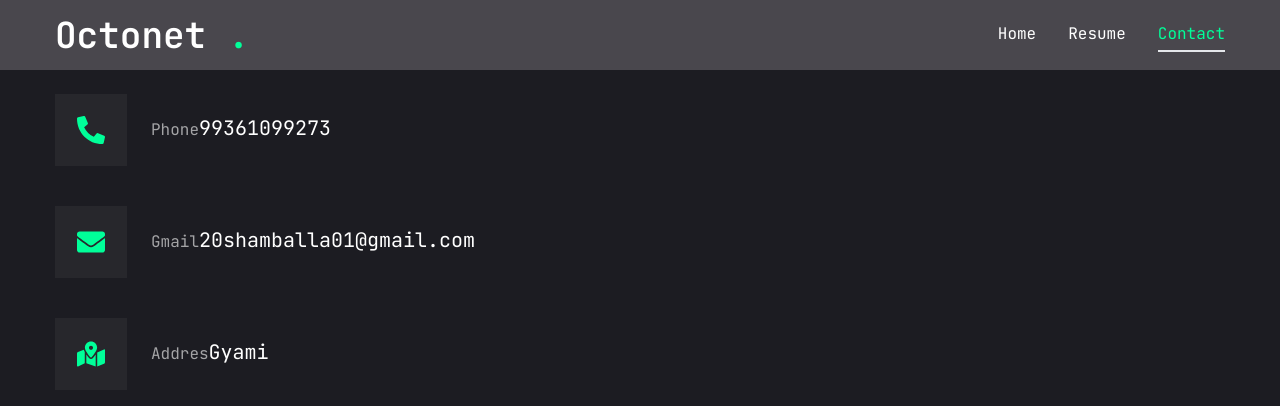
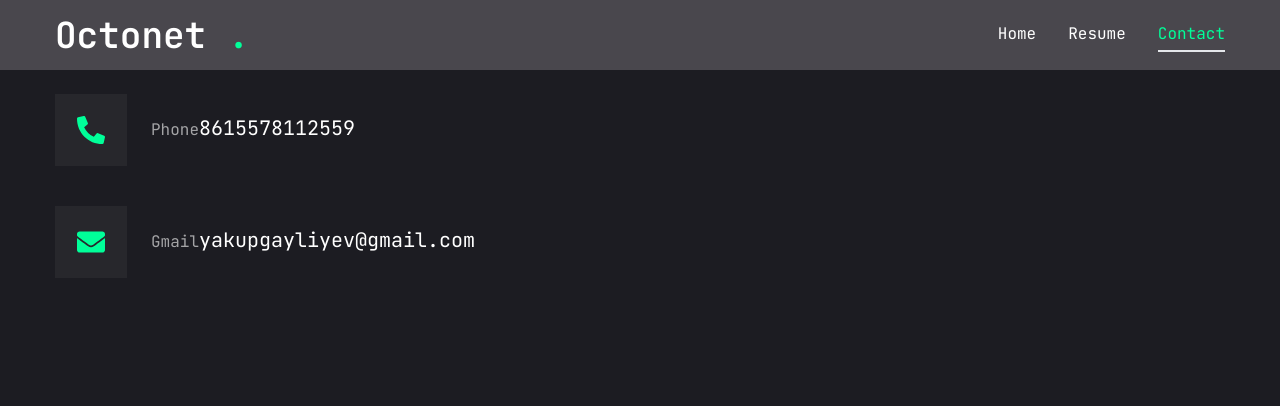
Before and after one commit to octonet29/Profile_Octonet, a Next.js app: page /contact in a window 1280 px wide. Shown: the top 406 px of the page. Built offline with nearby package versions, Linux system fonts and the light colour scheme.

Commit message:
'change-contact'

```diff
--- a/src/app/contact/page.tsx
+++ b/src/app/contact/page.tsx
@@ -19,17 +19,12 @@ const info = [
 	{
 		icon: <FaPhoneAlt />,
 		title: "Phone",
-		description: "99361099273",
+		description: "8615578112559",
 	},
 	{
 		icon: <FaEnvelope />,
 		title: "Gmail",
-		description: "20shamballa01@gmail.com",
-	},
-	{
-		icon: <FaMapMarkedAlt />,
-		title: "Addres",
-		description: "Gyami",
+		description: "yakupgayliyev@gmail.com",
 	},
 ]
 
--- a/src/app/resume/page.tsx
+++ b/src/app/resume/page.tsx
@@ -28,10 +28,10 @@ const about = {
 		"In 2019, I learned HTML CSS and started working as a front end developer at Sap Cözgüt. Then I learned Python and wrote a small API in that language. Then I switched to React, but I had to abandon the parking project in React and switch to Flutter. I also created a phone application like Sap Sargyt in that language. Currently, I work in React and Server.",
 	info: [
 		{ fieldName: "Name", fieldValue: "Gulbahar" },
-		{ fieldName: "Phone", fieldValue: "+99361099273" },
+		{ fieldName: "Phone", fieldValue: "+8615578112559" },
 		{ fieldName: "Experience", fieldValue: "4 year" },
 		{ fieldName: "Nation", fieldValue: "Turkmen" },
-		{ fieldName: "Gmail", fieldValue: "20shamballa01@gmail.com" },
+		{ fieldName: "Gmail", fieldValue: "yakupgayliyev@gmail.com" },
 	],
 }
 
```
